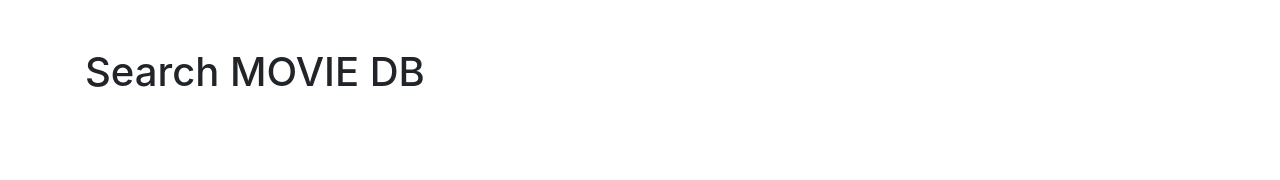
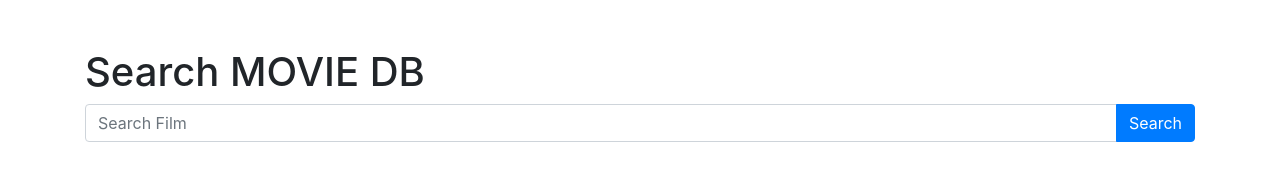
Before and after one commit to Ballsky26/Advanced-Javascript, a plain HTML site: page Practice-Callback/index.html in a window 1280 px wide. Drawn offline with nearby package versions, Linux system fonts and the light colour scheme; no server answers.

Commit message:
Membuat Search Film

```diff
--- a/Practice-Callback/index.html
+++ b/Practice-Callback/index.html
@@ -26,11 +26,27 @@
         </div>
       </div>
 
+      <div class="row">
+        <div class="col-md-12">
+          <div class="input-group mb-3">
+            <input
+              type="text"
+              class="form-control input-keyword"
+              placeholder="Search Film"
+            />
+            <div class="input-group-append">
+              <button class="btn btn-primary search-button" type="button">
+                Search
+              </button>
+            </div>
+          </div>
+        </div>
+      </div>
+
       <div class="row movie-container"></div>
     </div>
 
     <!-- Awal Modal -->
-
     <div
       class="modal fade"
       id="movieDetailModal"
--- a/Practice-Callback/script.js
+++ b/Practice-Callback/script.js
@@ -1,5 +1,7 @@
+$(".search-button").on("click", function () {
   $.ajax({
-  url: "http://www.omdbapi.com/?apikey=efc47ecd&s=avengers",
+    url:
+      "http://www.omdbapi.com/?apikey=efc47ecd&s=" + $(".input-keyword").val(),
     success: (results) => {
       const movies = results.Search;
       let cards = "";
@@ -12,7 +14,8 @@ $.ajax({
       $(".modal-detail-button").on("click", function () {
         $.ajax({
           url:
-          "http://www.omdbapi.com/?apikey=efc47ecd&i=" + $(this).data("imdbid"),
+            "http://www.omdbapi.com/?apikey=efc47ecd&i=" +
+            $(this).data("imdbid"),
           success: (m) => {
             const movieDetail = showMovieDetail(m);
             $(".modal-body").html(movieDetail);
@@ -26,6 +29,7 @@ $.ajax({
     error: (e) => {
       console.log(e.responseText);
     },
+  });
 });
 
 function showCards(m) {
```
Lines whose indentation alone changed are shown as unchanged.
